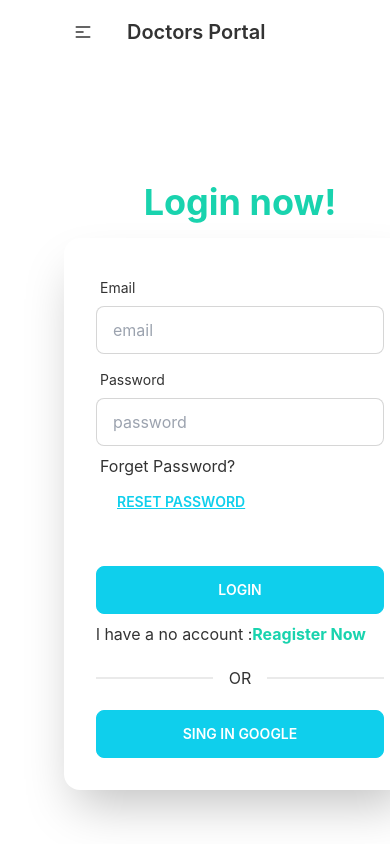
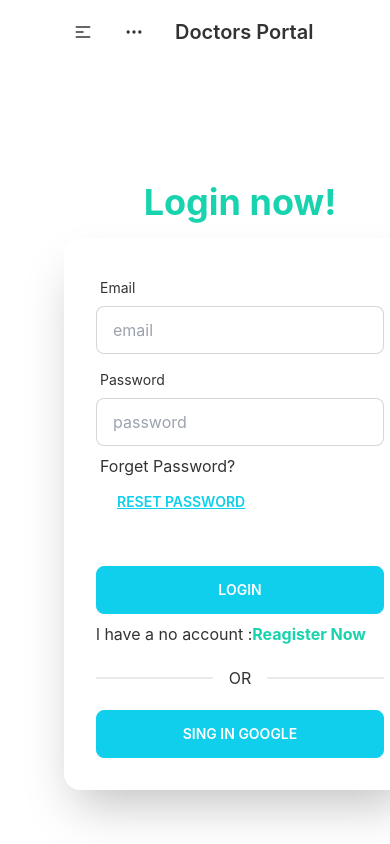
Before and after one commit to suzitsarkar27/Tools-manufacture-client-code, a React (Create React App) app: page /login in a window 390 px wide. Shown: the top 844 px of the page. Built offline with nearby package versions, Linux system fonts and the light colour scheme; no server answers.

Commit message:
start-dashbord

```diff
--- a/src/Pages/AllRoutes/DashBord/DashBord.js
+++ b/src/Pages/AllRoutes/DashBord/DashBord.js
@@ -2,24 +2,23 @@ import React from "react";
 
 const DashBord = () => {
   return (
-    <div>
-      <h2>Thsi is dashbord componont</h2>
-      <div class="hero min-h-screen bg-base-200">
-        <div class="hero-content flex-col lg:flex-row">
-          <img
-            src="https://api.lorem.space/image/movie?w=260&h=400"
-            class="max-w-sm rounded-lg shadow-2xl"
-          />
-          <div>
-            <h1 class="text-5xl font-bold">Box Office News!</h1>
-            <p class="py-6">
-              Provident cupiditate voluptatem et in. Quaerat fugiat ut assumenda
-              excepturi exercitationem quasi. In deleniti eaque aut repudiandae
-              et a id nisi.
-            </p>
-            <button class="btn btn-primary">Get Started</button>
-          </div>
-        </div>
+    <div class="drawer drawer-mobile bg-accent">
+      <input id="my-drawer-2" type="checkbox" class="drawer-toggle" />
+      <div class="drawer-content flex flex-col items-center justify-center">
+        {/* <!-- Page content here --> */}
+
+      </div>
+      <div class="drawer-side">
+        <label for="my-drawer-2" class="drawer-overlay"></label>
+        <ul class="menu p-4 overflow-y-auto w-80 bg-base-100 text-base-content">
+          {/* <!-- Sidebar content here --> */}
+          <li>
+            <a>Sidebar Item 1</a>
+          </li>
+          <li>
+            <a>Sidebar Item 2</a>
+          </li>
+        </ul>
       </div>
     </div>
   );
--- a/src/Pages/SHAREit/Header/Header.js
+++ b/src/Pages/SHAREit/Header/Header.js
@@ -1,13 +1,11 @@
 import React from "react";
 import { Link } from "react-router-dom";
 import auth from "../Firebase/firebase.init";
-import { useAuthState } from 'react-firebase-hooks/auth';
-import { signOut } from 'firebase/auth';
+import { useAuthState } from "react-firebase-hooks/auth";
+import { signOut } from "firebase/auth";
 import RequreAuth from "../RequreAuth/RequreAuth";
 
 const Header = () => {
-
-
   const [user] = useAuthState(auth);
   const handelSingOut = () => {
     signOut(auth);
@@ -15,16 +13,42 @@ const Header = () => {
 
   const navbar = (
     <>
-
-            <li> <Link to={"/home"}>Home</Link> </li>
-            <li> <Link to={"/dashbord"}>Dashbord</Link> </li>
-            <li> <Link to={"/My Odres"}>My Oders</Link> </li>
-            <li> <Link to={"/about"}>About</Link> </li>
-            <li> <Link to={"/blogs"}>Blogs</Link> </li>
-          {user ? (  <button onClick={() => handelSingOut()}
-           className="btn btn-secondary text-white ml-3"> SingOut </button> ) : (
-            <li> <Link to={"/login"}>Login</Link> </li> )}
-        </>)
+      <li>
+        {" "}
+        <Link to={"/home"}>Home</Link>{" "}
+      </li>
+      <li>
+        {" "}
+        <Link to={"/dashbord"}>Dashbord</Link>{" "}
+      </li>
+      <li>
+        {" "}
+        <Link to={"/My Odres"}>My Oders</Link>{" "}
+      </li>
+      <li>
+        {" "}
+        <Link to={"/about"}>About</Link>{" "}
+      </li>
+      <li>
+        {" "}
+        <Link to={"/blogs"}>Blogs</Link>{" "}
+      </li>
+      {user ? (
+        <button
+          onClick={() => handelSingOut()}
+          className="btn btn-secondary text-white ml-3"
+        >
+          {" "}
+          SingOut{" "}
+        </button>
+      ) : (
+        <li>
+          {" "}
+          <Link to={"/login"}>Login</Link>{" "}
+        </li>
+      )}
+    </>
+  );
   return (
     <div className="position: sticky top-0 z-10 ">
       <div className="navbar bg-base-100  ">
@@ -53,6 +77,25 @@ const Header = () => {
               {navbar}
             </ul>
           </div>
+          {/* <label for="my-drawer-2" class="btn btn-square btn-ghost lg:hidden">
+            Open drawer
+          </label> */}
+          <label for="my-drawer-2" class="btn btn-square btn-ghost lg:hidden">
+            <svg
+              xmlns="http://www.w3.org/2000/svg"
+              fill="none"
+              viewBox="0 0 24 24"
+              class="inline-block w-5 h-5 stroke-current"
+
+            >
+              <path
+                stroke-linecap="round"
+                stroke-linejoin="round"
+                stroke-width="2"
+                d="M5 12h.01M12 12h.01M19 12h.01M6 12a1 1 0 11-2 0 1 1 0 012 0zm7 0a1 1 0 11-2 0 1 1 0 012 0zm7 0a1 1 0 11-2 0 1 1 0 012 0z"
+              ></path>
+            </svg>
+          </label>
           <a className="btn btn-ghost normal-case text-xl">Doctors Portal</a>
         </div>
         <div className="navbar-center hidden lg:flex">
```
Lines whose indentation alone changed are shown as unchanged.
